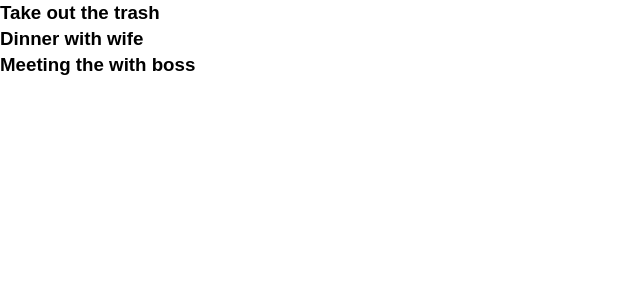
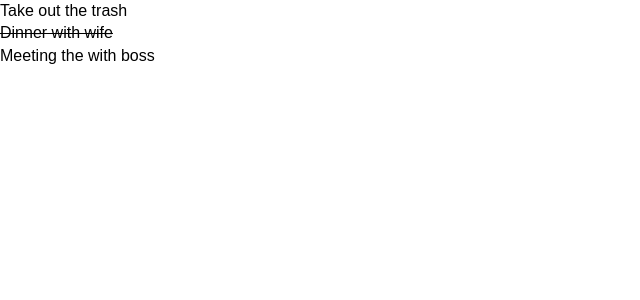
Before and after one commit to teneeto/todo_react, a React (Create React App) app: page / in a window 1280 px wide. Shown: the top 300 px of the page, without its empty margins (0-640 px from the left). Built offline with nearby package versions, Linux system fonts and the light colour scheme.

Commit message:
Added linethrough to todo list

```diff
--- a/src/App.js
+++ b/src/App.js
@@ -1,5 +1,5 @@
 import React, { Component } from 'react';
-import Todos from './components/Todo';
+import Todos from './components/Todos';
 import './App.css';
 
 class App extends Component {
@@ -13,14 +13,13 @@ class App extends Component {
     {
       id: 2,
       title: 'Dinner with wife',
-      completed: false,
+      completed: true,
     },
     {
       id: 3,
       title: 'Meeting the with boss',
       completed: false,
-    }
-    ]
+    }]
   }
   render() {
 
--- a/src/components/Todo.js
+++ /dev/null
@@ -1,13 +0,0 @@
-import React, { Component } from 'react';
-
-class Todos extends Component {
-
-  render() {
-
-    return this.props.todos.map((todo) => (
-      <h3>{todo.title}</h3>
-    ));
-  }
-}
-
-export default Todos;
--- /dev/null
+++ b/src/components/TodoItem.js
@@ -0,0 +1,31 @@
+import React, { Component } from 'react';
+import propTypes from 'prop-types';
+
+class TodoItem extends Component {
+
+  getStyle = () => {
+    if (this.props.todo.completed) {
+      return {
+        textDecoration: 'line-through'
+      }
+    } else {
+      return {
+        textDecoration: 'none'
+      }
+    }
+  }
+
+  render() {
+    return (
+      <div style={this.getStyle()}>
+        <p>{this.props.todo.title}</p>
+      </div>
+    )
+  }
+}
+
+TodoItem.propTypes = {
+  todo: propTypes.object.isRequired
+}
+
+export default TodoItem;
--- /dev/null
+++ b/src/components/Todos.js
@@ -0,0 +1,18 @@
+import React, { Component } from 'react';
+import TodoItem from './TodoItem';
+import PropTypes from 'prop-types';
+
+class Todos extends Component {
+
+  render() {
+
+    return this.props.todos.map((todo) => (
+      <TodoItem key={todo.id} todo={todo} />
+    ));
+  }
+}
+Todos.propTypes = {
+  todos: PropTypes.object.isRequired
+}
+
+export default Todos;
```
